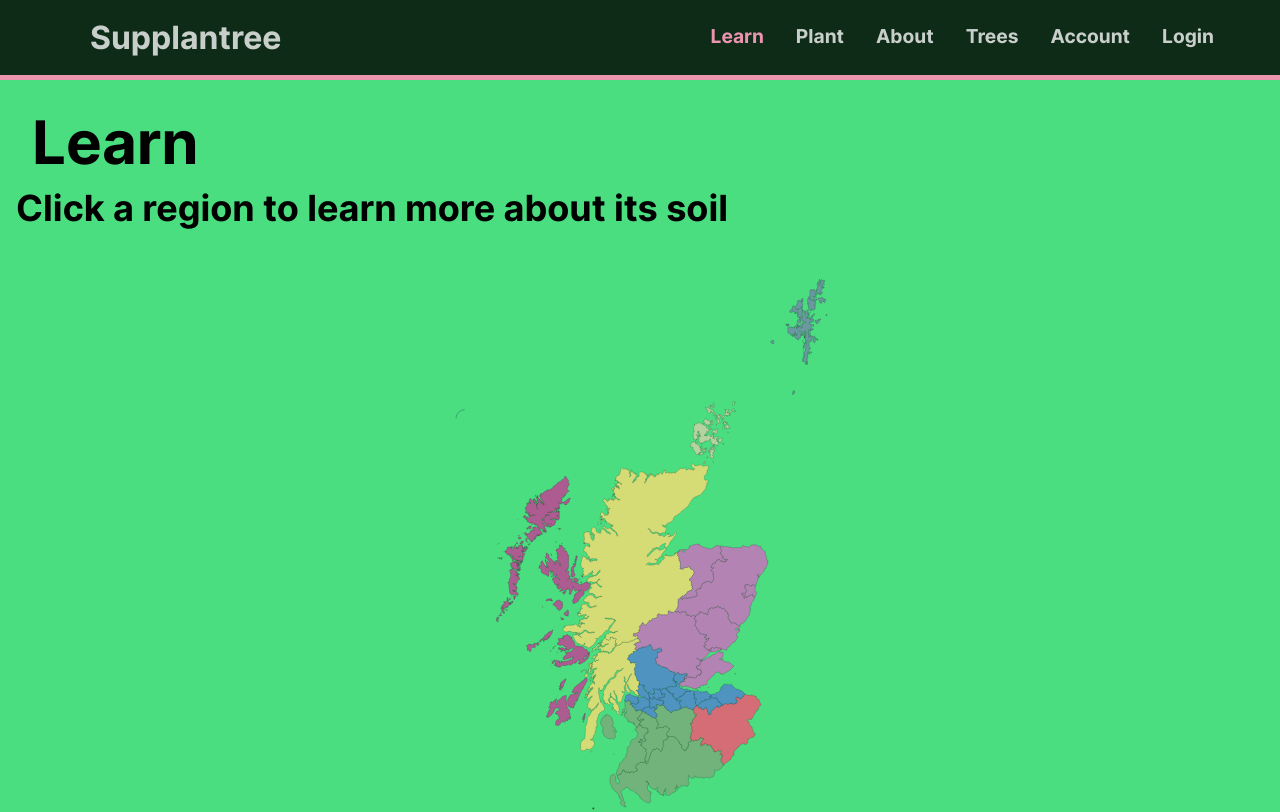
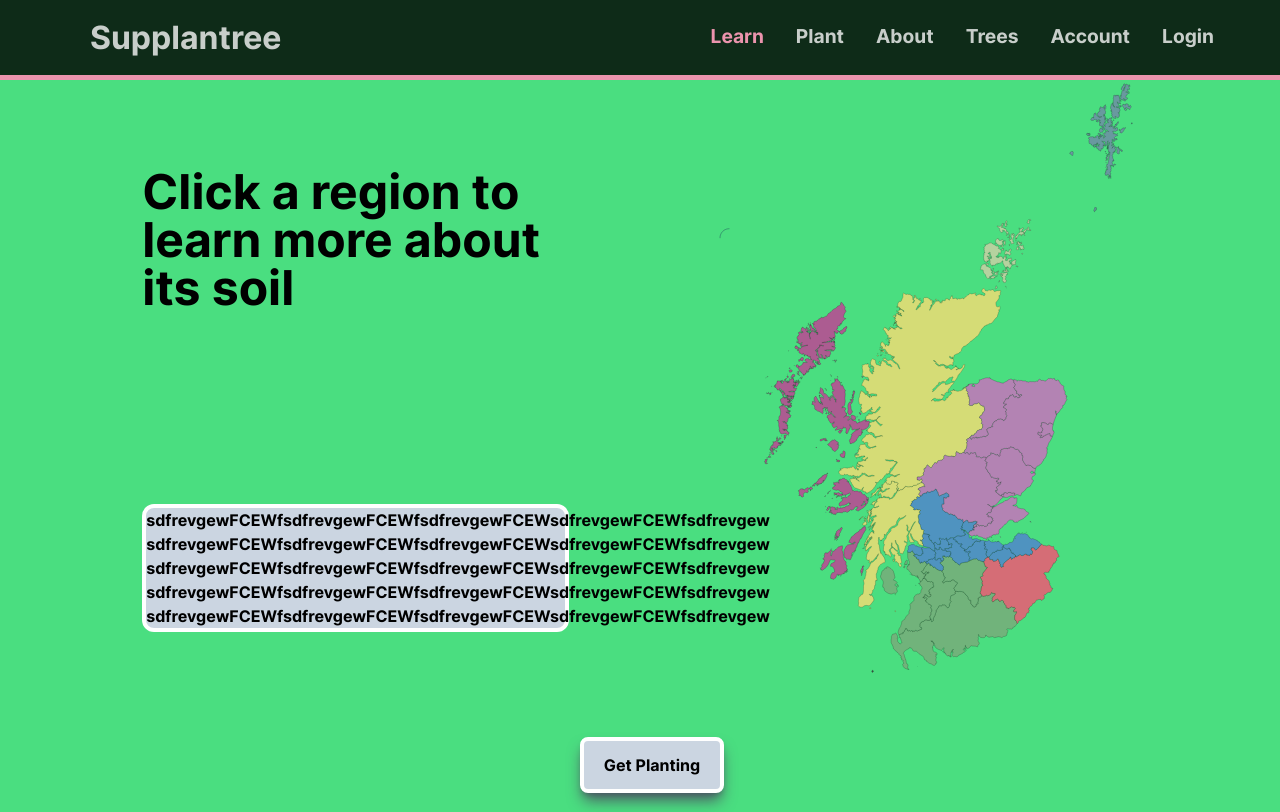
Before and after one commit to Cooper-Higgins/Supplantree, a React (Create React App) app in the folder supplantree_react/: page /learn in a window 1280 px wide. Shown: the top 812 px of the page. Built offline with nearby package versions, Linux system fonts and the light colour scheme; no server answers; some icons are missing.

Commit message:
more styling

```diff
--- a/supplantree_react/src/components/Learn Page/LearnMap.js
+++ b/supplantree_react/src/components/Learn Page/LearnMap.js
@@ -3,19 +3,19 @@ import {MapContainer, TileLayer, Marker, Popup} from "react-leaflet"
 
 const LearnMap = () => {
     return (
-        <div className="">
-        <div className="flex flex-col justify-center p-4">
-        <h1 className="text-6xl p-4">Learn</h1>
-        <h3 className="text-4xl">Click a region to learn more about its soil</h3>
+        <div className='flex justify-evenly'>
+        <div className="flex flex-col justify-center gap-48 w-1/3">
+            <h3 className="text-5xl">Click a region to learn more about its soil</h3>
+            <p className='text-center border-4 border-white bg-slate-300 rounded-xl'>
+                sdfrevgewFCEWfsdfrevgewFCEWfsdfrevgewFCEWsdfrevgewFCEWfsdfrevgew sdfrevgewFCEWfsdfrevgewFCEWfsdfrevgewFCEWsdfrevgewFCEWfsdfrevgew sdfrevgewFCEWfsdfrevgewFCEWfsdfrevgewFCEWsdfrevgewFCEWfsdfrevgew sdfrevgewFCEWfsdfrevgewFCEWfsdfrevgewFCEWsdfrevgewFCEWfsdfrevgew sdfrevgewFCEWfsdfrevgewFCEWfsdfrevgewFCEWsdfrevgewFCEWfsdfrevgew
 
-       <div className="flex justify-evenly items-center gap-10 m-12">
+            </p>
+       </div>
             <img
-                className="place-self-center w-6/12 md:w-4/12 mb-4 md:mb-12"
+                className="w-6/12 md:w-4/12 mb-4 md:mb-12"
                 src="./images/Scotland_region_map.svg"
                 alt="interactive scotland map"
             ></img>
-            </div>
-      </div>
       </div>
      );
 }
```
